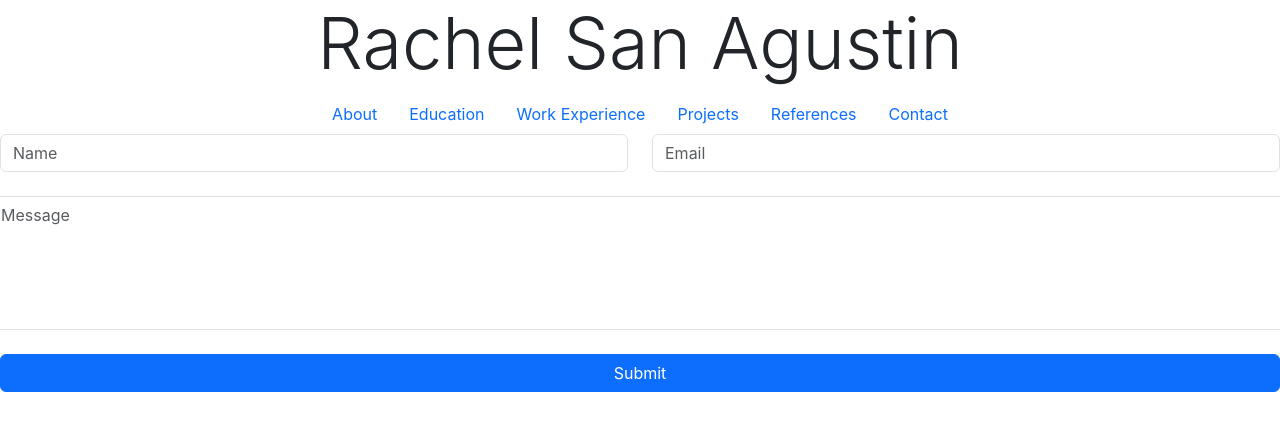
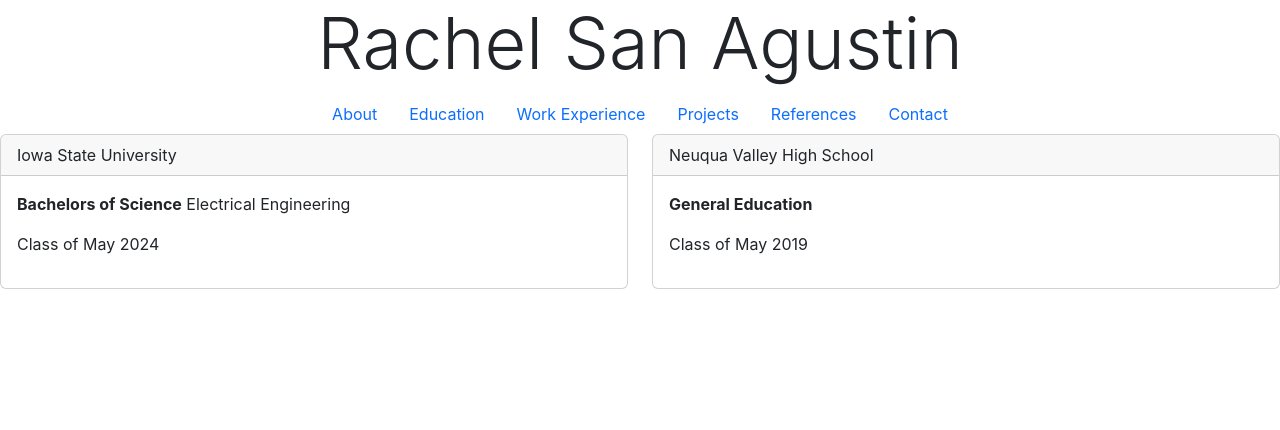
Before and after one commit to racheldesa/portfolio, a React (Create React App) app in the folder portfolio/: page / in a window 1280 px wide. Shown: the top 430 px of the page. Built offline with nearby package versions, Linux system fonts and the light colour scheme.

Commit message:
Education page cards

```diff
--- /dev/null
+++ b/portfolio/src/Education.js
@@ -0,0 +1,29 @@
+import React from "react";
+import ReactDom from "react-dom/client";
+
+function Education() {
+    return (
+        <div class="row">
+            <div class="col">
+                <div class="card">
+                    <div class="card-header">Iowa State University</div>
+                    <div class="card-body">
+                        <p><strong>Bachelors of Science</strong> Electrical Engineering</p>
+                        <p>Class of May 2024</p>
+                    </div>
+                </div>
+            </div>
+            <div class="col">
+                <div class="card">
+                    <div class="card-header">Neuqua Valley High School</div>
+                    <div class="card-body">
+                        <p><strong>General Education</strong></p>
+                        <p>Class of May 2019</p>
+                    </div>
+                </div>
+            </div>
+        </div>
+    )
+}
+
+export default Education;
--- a/portfolio/src/index.js
+++ b/portfolio/src/index.js
@@ -4,11 +4,12 @@
 import App from './App';
 import reportWebVitals from './reportWebVitals';
 import Contact from './Contact';
+import Education from './Education';
 
 const root = ReactDOM.createRoot(document.getElementById('root'));
 root.render(
   <React.StrictMode>
-    <Contact />
+    <Education />
   </React.StrictMode>
 );
 
```
